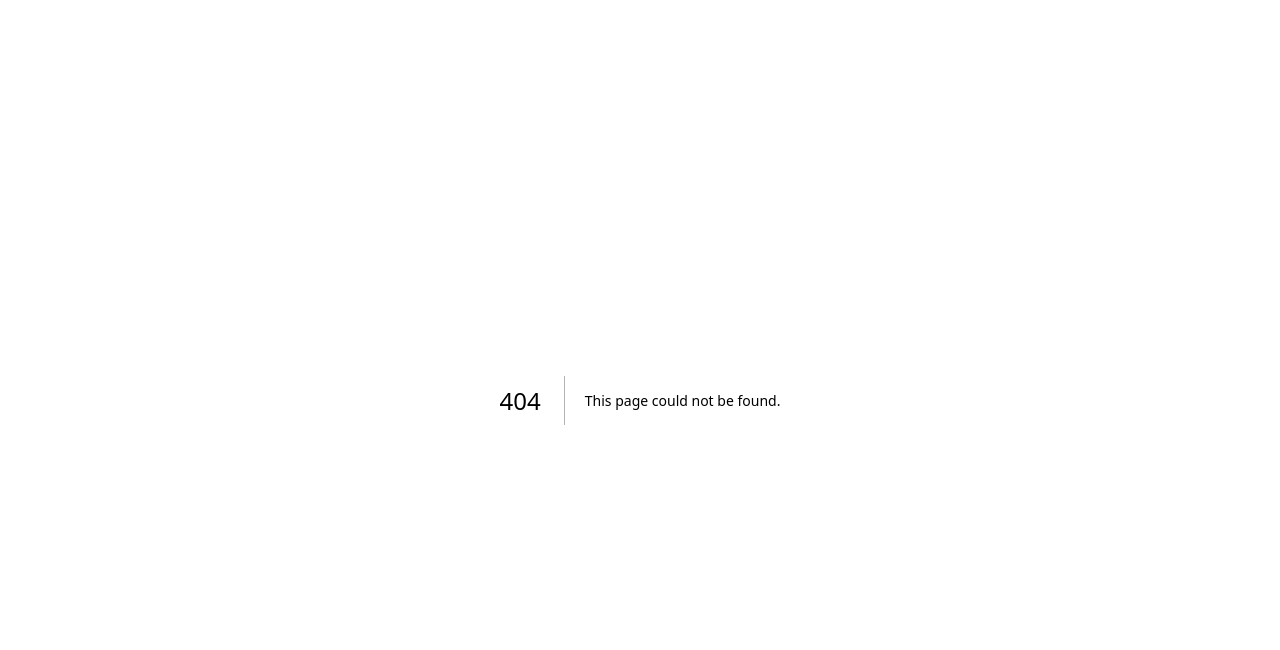
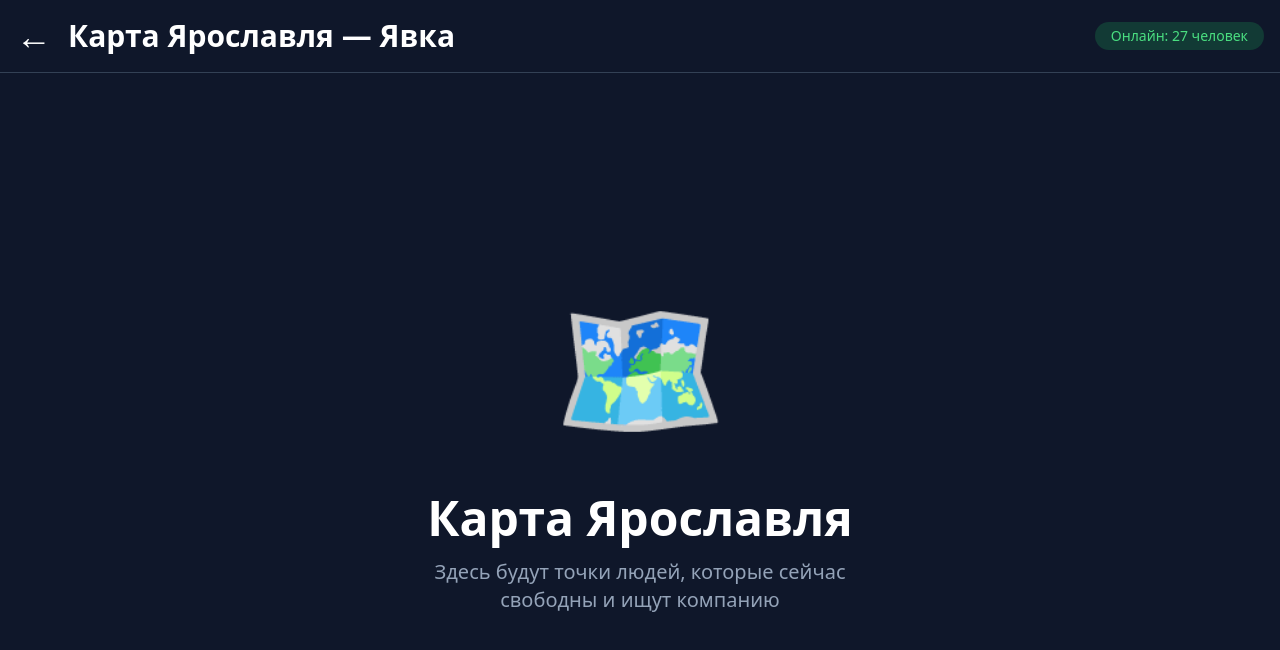
Before and after one commit to dimayarus76-lgtm/Yavka, a Next.js app in the folder apps/web/: page /map in a window 1280 px wide. Before the commit this address had no page. Shown: the top 650 px of the page. Built offline with nearby package versions, Linux system fonts and the light colour scheme.

Commit message:
Create page.tsx

```diff
--- /dev/null
+++ b/apps/web/src/app/map/page.tsx
@@ -0,0 +1,34 @@
+'use client';
+
+export default function MapPage() {
+  return (
+    <div className="min-h-screen bg-slate-950 text-white">
+      <header className="bg-slate-900 border-b border-slate-700 p-4 sticky top-0 z-50">
+        <div className="max-w-7xl mx-auto flex justify-between items-center">
+          <div className="flex items-center gap-4">
+            <button
+              onClick={() => window.history.back()}
+              className="text-4xl hover:text-yellow-400"
+            >
+              ←
+            </button>
+            <h1 className="text-3xl font-bold">Карта Ярославля — Явка</h1>
+          </div>
+          <div className="bg-green-500/20 text-green-400 px-4 py-1 rounded-full text-sm font-medium">
+            Онлайн: 27 человек
+          </div>
+        </div>
+      </header>
+
+      <div className="h-[calc(100vh-73px)] bg-[#0f172a] flex items-center justify-center">
+        <div className="text-center">
+          <div className="text-[140px] mb-6">🗺️</div>
+          <h2 className="text-5xl font-bold mb-4">Карта Ярославля</h2>
+          <p className="text-xl text-slate-400 max-w-md mx-auto">
+            Здесь будут точки людей, которые сейчас свободны и ищут компанию
+          </p>
+        </div>
+      </div>
+    </div>
+  );
+}
```
